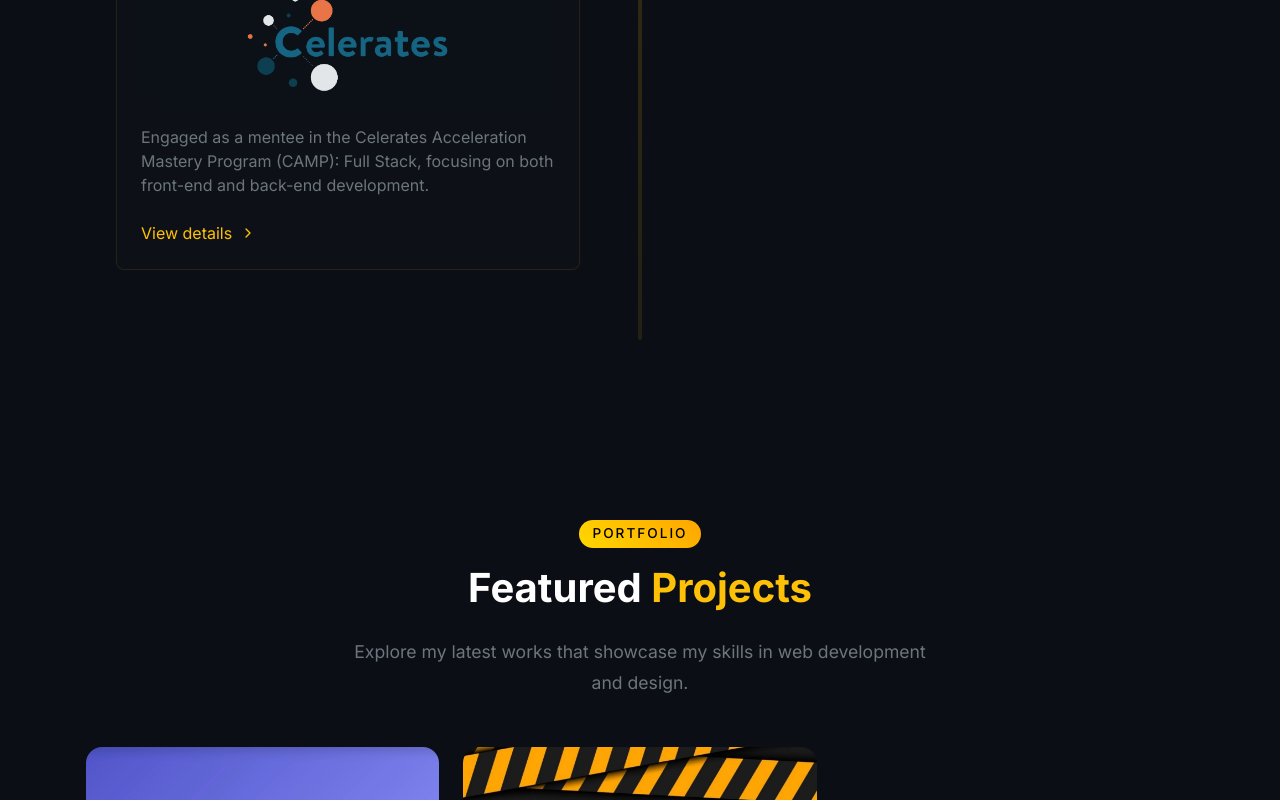
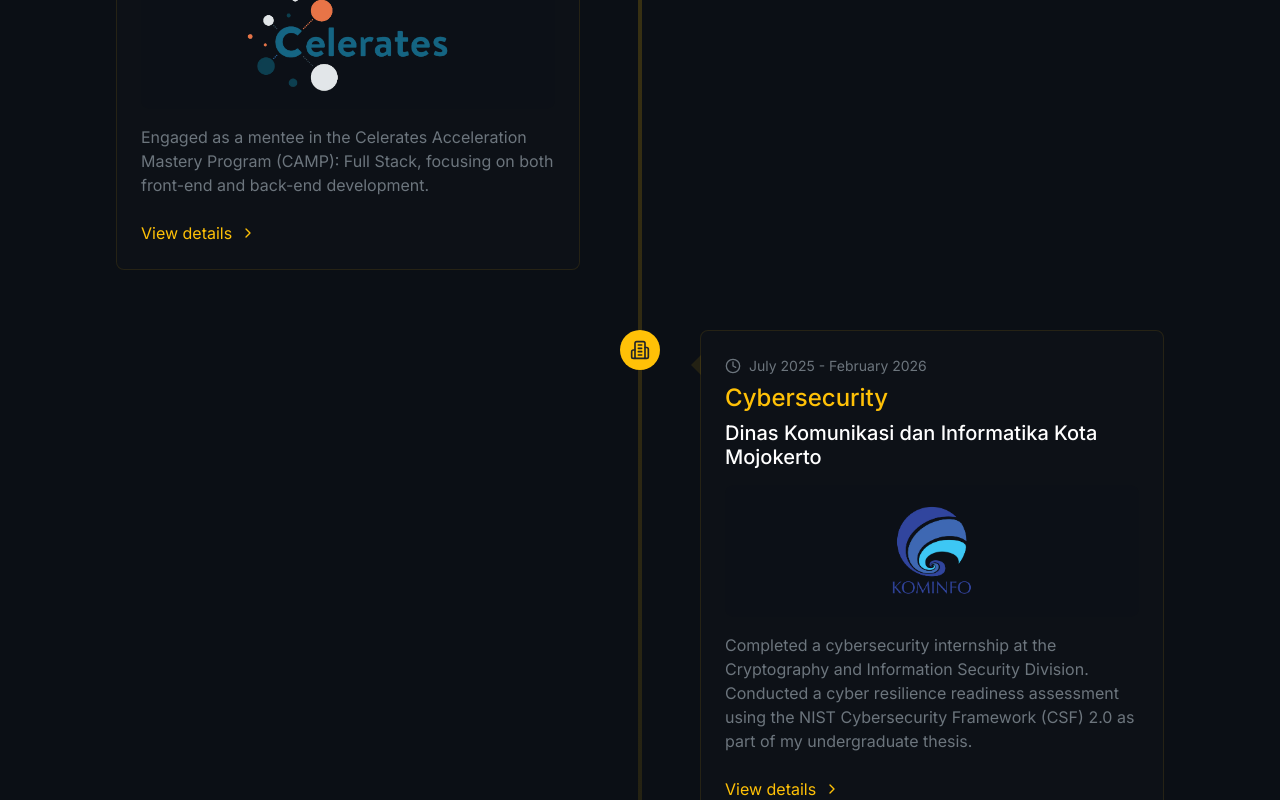
Before and after one commit to azievhanif/azievhanif.github.io, a React (Create React App) app: page / in a window 1280 px wide. Shown: the part 5156-5956 px from the top of the page. Built offline with nearby package versions, Linux system fonts and the light colour scheme.

Commit message:
add new experience

```diff
--- a/src/components/Experience.js
+++ b/src/components/Experience.js
@@ -77,6 +77,34 @@
         achievements: [
           "Completed multiple full-stack projects",
           "Contributed to team development initiatives",
+        ],
+      },
+    },
+    {
+      period: "July 2025 - February 2026",
+      title: "Cybersecurity",
+      company: "Dinas Komunikasi dan Informatika Kota Mojokerto",
+      description:
+        "Completed a cybersecurity internship at the Cryptography and Information Security Division. Conducted a cyber resilience readiness assessment using the NIST Cybersecurity Framework (CSF) 2.0 as part of my undergraduate thesis.",
+      image: require("../images/experiences/kominfo.webp"),
+      details: {
+        responsibilities: [
+          "Supported cybersecurity governance and information security activities.",
+          "Conducted cyber resilience assessments using the NIST Cybersecurity Framework (CSF) 2.0.",
+          "Collected and analyzed data through interviews, questionnaires, and document reviews.",
+          "Identified cybersecurity gaps and proposed recommendations for improvement.",
+        ],
+        technologies: [
+          "NIST CSF 2.0",
+          "Cybersecurity",
+          "IT Governance",
+          "Cyber Resilience",
+          "Risk Assessment",
+        ],
+        achievements: [
+          "Completed a comprehensive cyber resilience readiness assessment.",
+          "Developed Current and Target Profiles based on NIST CSF 2.0.",
+          "Provided recommendations to strengthen cybersecurity governance.",
         ],
       },
     },
```
Also changed, not shown: src/images/experiences/kominfo.webp (added).
